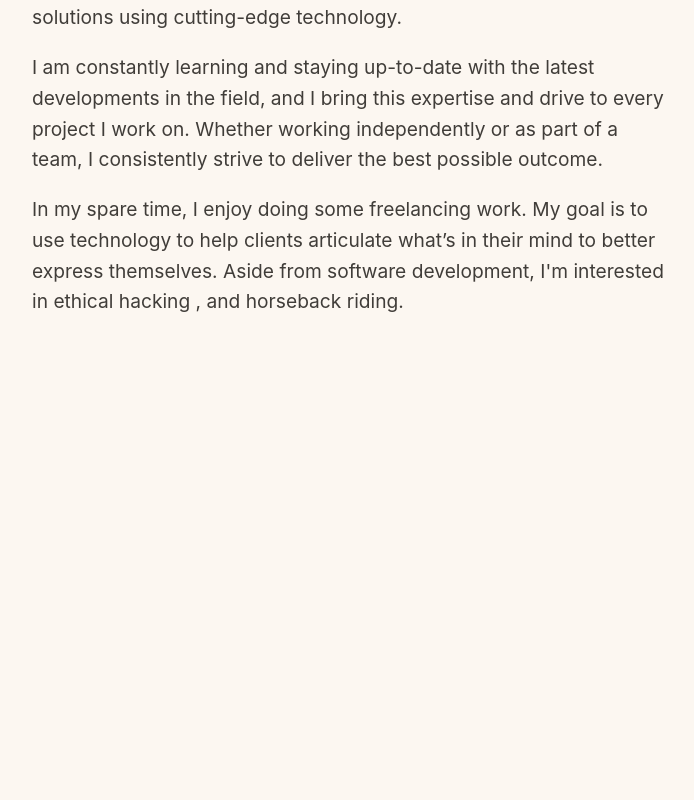
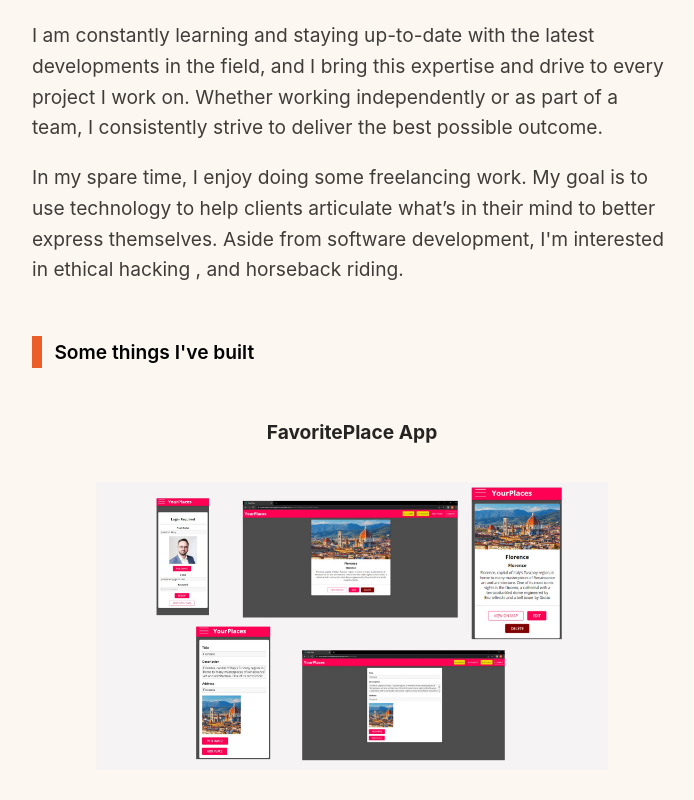
Before and after one commit to omarsaade/omarwork, a React (Create React App) app in the folder omarwork/: page / in a window 1280 px wide. Shown: the part 444-1244 px from the top of the page, without its empty margins (288-982 px from the left). Before the commit the page ends 812 px from the top, so only its background shows below. Built offline with nearby package versions, Linux system fonts and the light colour scheme.

Commit message:
designing app

```diff
--- a/omarwork/src/App.js
+++ b/omarwork/src/App.js
@@ -1,6 +1,7 @@
 import React from "react";
 import MainNavigation from "./components/Navigation/MainNavigation";
 import SectionHero from "./components/main/SectionHero";
+import SectionWorks from "./components/main/SectionWorks";
 import "./App.css";
 
 const App = () => {
@@ -9,6 +10,7 @@ const App = () => {
       <MainNavigation />
       <main className="home-container">
         <SectionHero />
+        <SectionWorks />
       </main>
     </React.Fragment>
   );
--- a/omarwork/src/components/Navigation/MainNavigation.js
+++ b/omarwork/src/components/Navigation/MainNavigation.js
@@ -31,7 +31,7 @@ const MainNavigation = () => {
                 alt="logo"
               />
               <NavLink to="/" className={classes.mainNavigationImgTitle}>
-                Omar Work
+                Omar Saade
               </NavLink>
             </span>
           </h1>
--- a/omarwork/src/components/Navigation/MainNavigation.module.css
+++ b/omarwork/src/components/Navigation/MainNavigation.module.css
@@ -70,6 +70,7 @@
     font-family: "Nunito",sans-serif;
     text-decoration: none;
     color: #252422;
+    font-size: 1.8rem;
 }
 
 .mainNavigationList{
--- a/omarwork/src/components/main/SectionHero.module.css
+++ b/omarwork/src/components/main/SectionHero.module.css
@@ -50,10 +50,10 @@
 
 
 .hero-title-image {
-    margin-right: 10rem;
+    margin-right: 12rem;
     width: 5rem;
     position: relative;
-    height: 30vh;
+    height: 26vh;
     display: flex;
 }
 
--- /dev/null
+++ b/omarwork/src/components/main/SectionWorks.js
@@ -0,0 +1,26 @@
+import React from "react";
+import { NavLink } from "react-router-dom";
+import classes from "./SectionWorks.module.css";
+import FavoritePlace from "../../assets/Untitled.jpg";
+
+const SectionWorks = () => {
+  return (
+    <section className={`${classes["section-works"]}`}>
+      <div className={`${classes["works-title"]}`}>
+        <div></div>
+        Some things I've built
+      </div>
+      <div className={`${classes["project-container-grid"]}`}>
+        <div className={`${classes["project-title-grid"]}`}>
+          FavoritePlace App
+        </div>
+        <div className={`${classes["project-image-grid"]}`}>
+          <img alt="FavoritePlace App" src={FavoritePlace} />
+        </div>
+        <div className={`${classes["project-content-container-grid"]}`}></div>
+      </div>
+    </section>
+  );
+};
+
+export default SectionWorks;
--- /dev/null
+++ b/omarwork/src/components/main/SectionWorks.module.css
@@ -0,0 +1,67 @@
+.section-works{
+    width: 50vw;
+    max-width: 1000px;
+}
+
+.works-title{
+    font-size: 1.2rem;
+    font-weight: 600;
+    margin-bottom: 3.2rem;
+    justify-content: flex-start;
+    grid-gap: 0.8rem;
+    gap: 0.8rem;
+    display: flex;
+    align-items: center;
+}
+
+
+.works-title div{
+    display: inline-block;
+    width: 0.6rem;
+    height: 2rem;
+    background-color: #eb5e28;
+}
+
+.project-container-grid{
+    display: flex;
+    flex-direction: column;
+    align-items: center;
+    grid-gap: 2.4rem;
+    gap: 2.4rem;
+    margin-bottom: 6.4rem;
+
+}
+
+.project-title-grid{
+    font-size: 1.2rem;
+    font-weight: 700;
+    color: #252422;
+}
+
+.project-image-grid{
+    width: 100%;
+    height: 18rem;
+    display: flex;
+    justify-content: center;
+    align-items: center;
+    overflow: hidden;
+    border-radius: 0.6rem;
+}
+
+.project-image-grid img{
+  height: 100%;
+  width: auto;
+  object-fit: cover;
+}
+
+@media (max-width: 777px){
+.section-works img {
+    height: 48%;
+    margin-top: -200px;
+}
+
+.project-image-grid{
+    width: 170%;
+    height: 25rem;
+}
+}
```
Also changed, not shown: omarwork/src/assets/Untitled.jpg (added), omarwork/src/assets/headshot.png (deleted).
